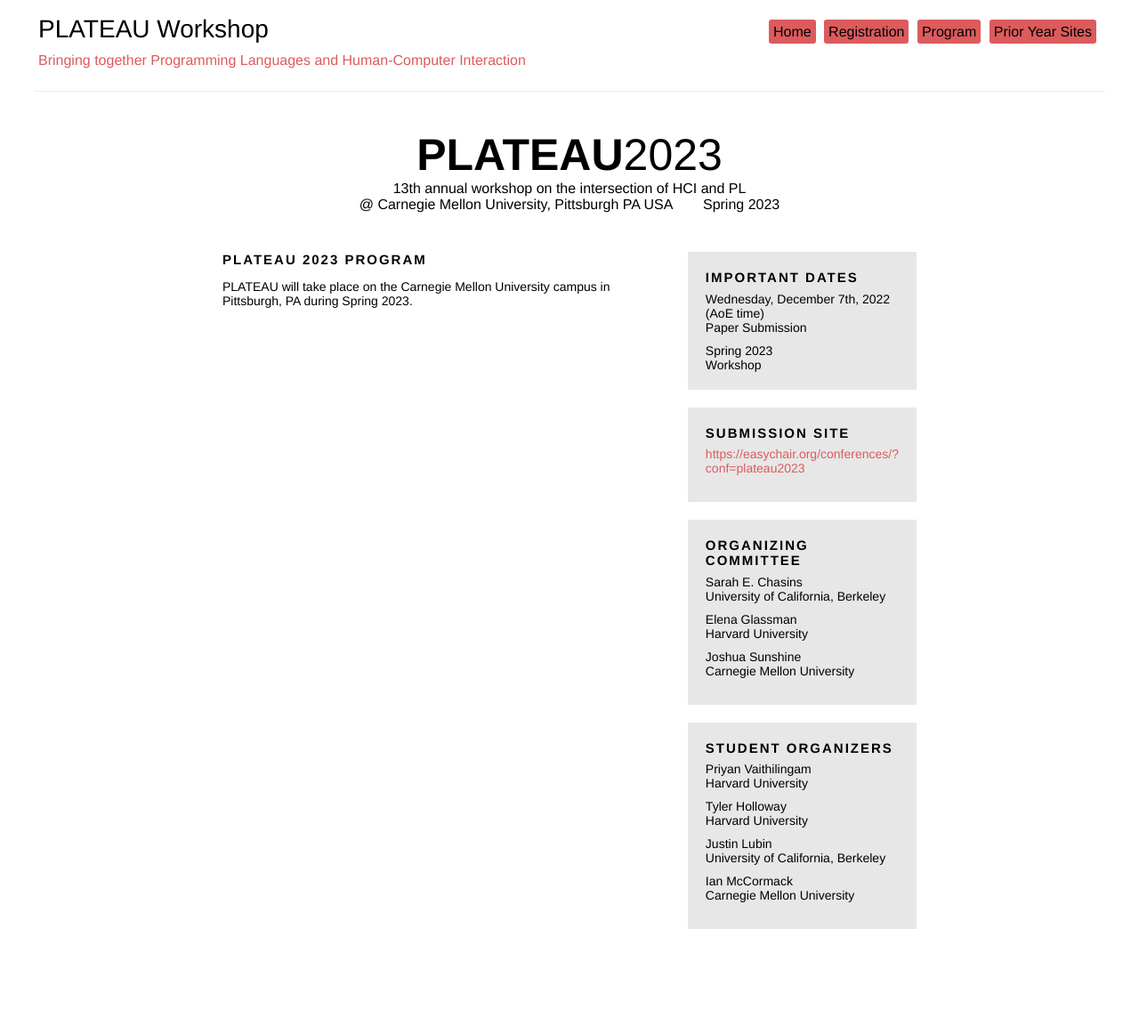
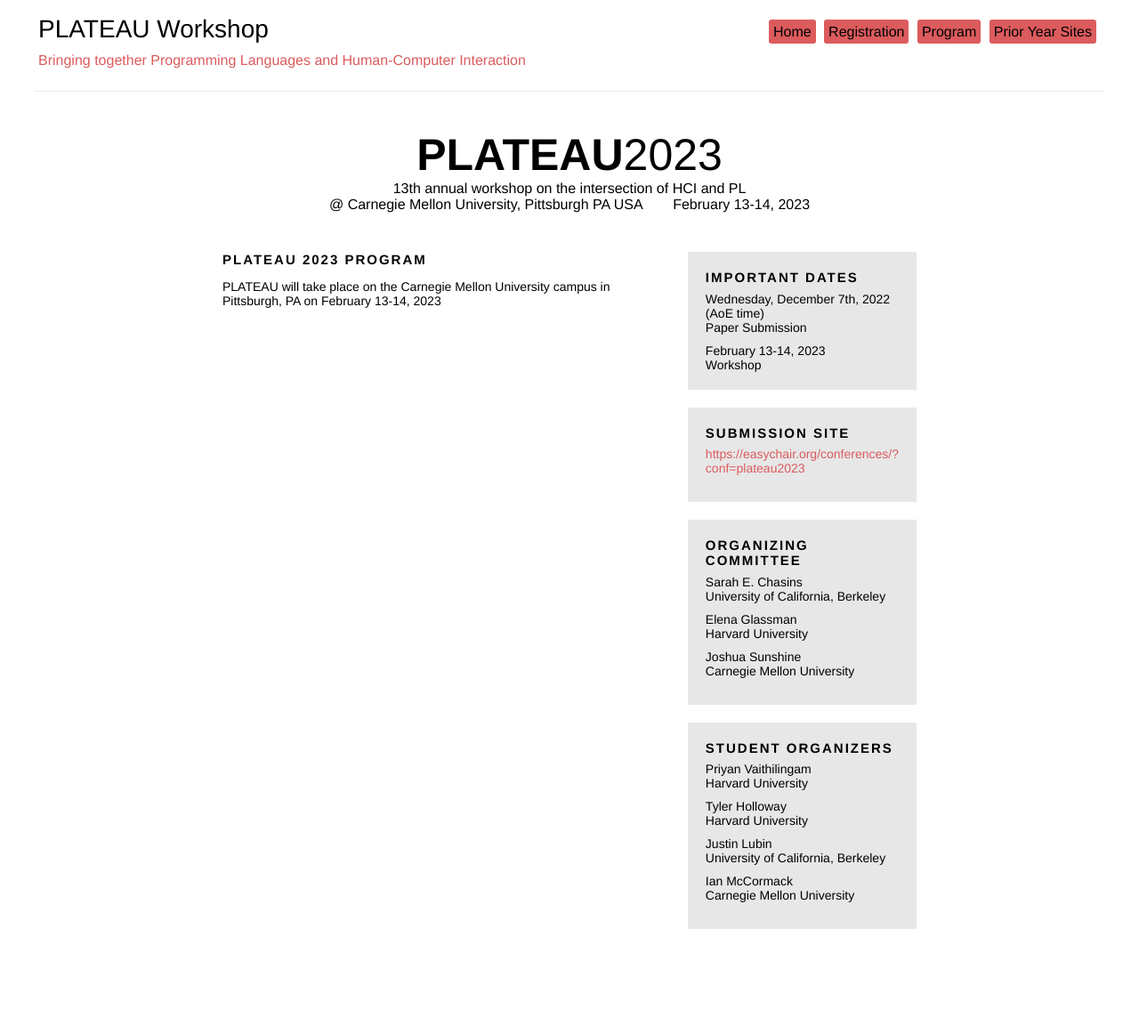
Before and after one commit to plateau-workshop/plateau-2024, a Jekyll site: the page built from schedule.html, in a window 1280 px wide. Shown: the whole page at 89% size. Built offline with Jekyll 4.4.1, drawn with Linux system fonts in a browser that asks for light colours.

Commit message:
Updated conference date.

```diff
--- a/_config.yml
+++ b/_config.yml
@@ -9,7 +9,7 @@
 logo_height: "30px"
 nth_plateau: "13th"
 location: "@ Carnegie Mellon University, Pittsburgh PA USA"
-workshop_date: "Spring 2023"
+workshop_date: "February 13-14, 2023"
 submission_date: "Wednesday, December 7th, 2022"
 submission_site: "https://easychair.org/conferences/?conf=plateau2023"
 #proceedings_site: "TBD"
--- a/registration.html
+++ b/registration.html
@@ -5,7 +5,7 @@
 ---
 <p>
   PLATEAU will take place on the Carnegie Mellon University campus in
-  Pittsburgh, PA during Spring 2023.
+  Pittsburgh, PA from February 13-14, 2023.
 </p>
 
 <p>
--- a/schedule.html
+++ b/schedule.html
@@ -9,7 +9,7 @@
 
     <p>
   PLATEAU will take place on the Carnegie Mellon University campus in
-  Pittsburgh, PA during Spring 2023.
+  Pittsburgh, PA on February 13-14, 2023
 </p>
 
 
```
Also changed, not shown: 6 other files.
